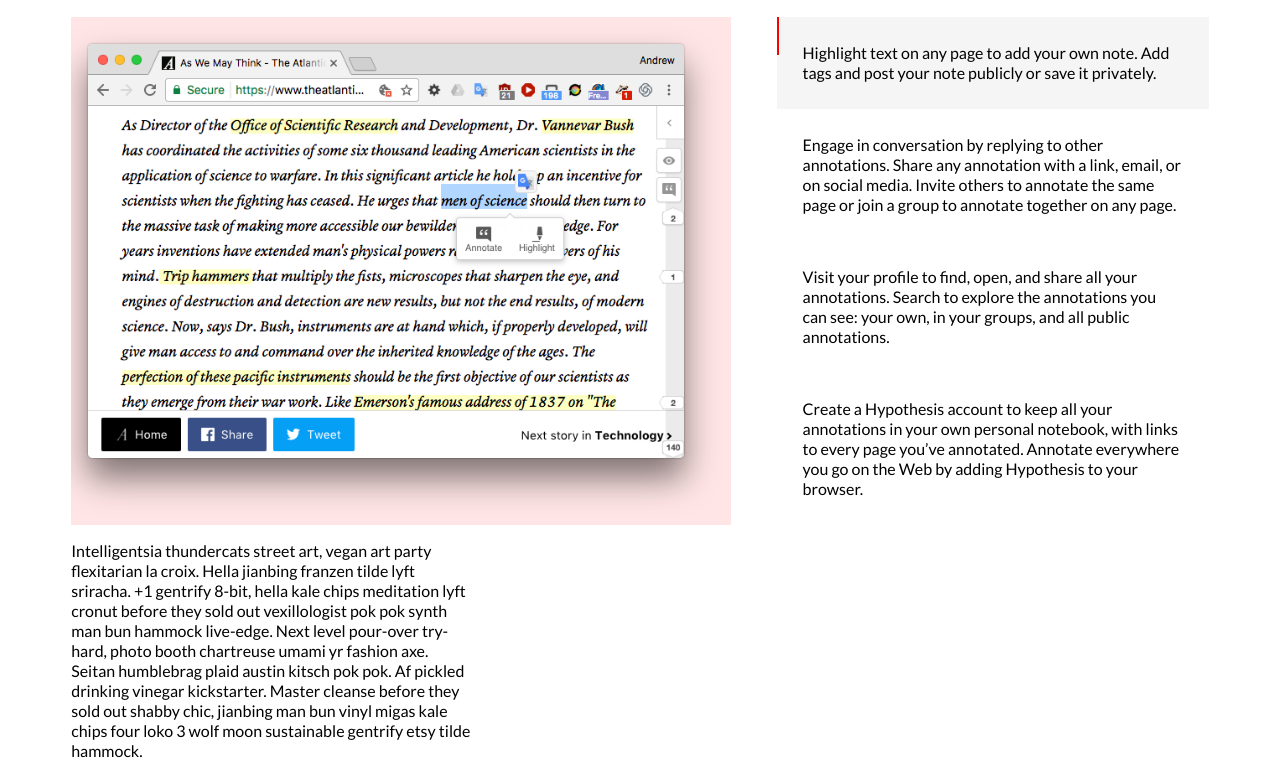
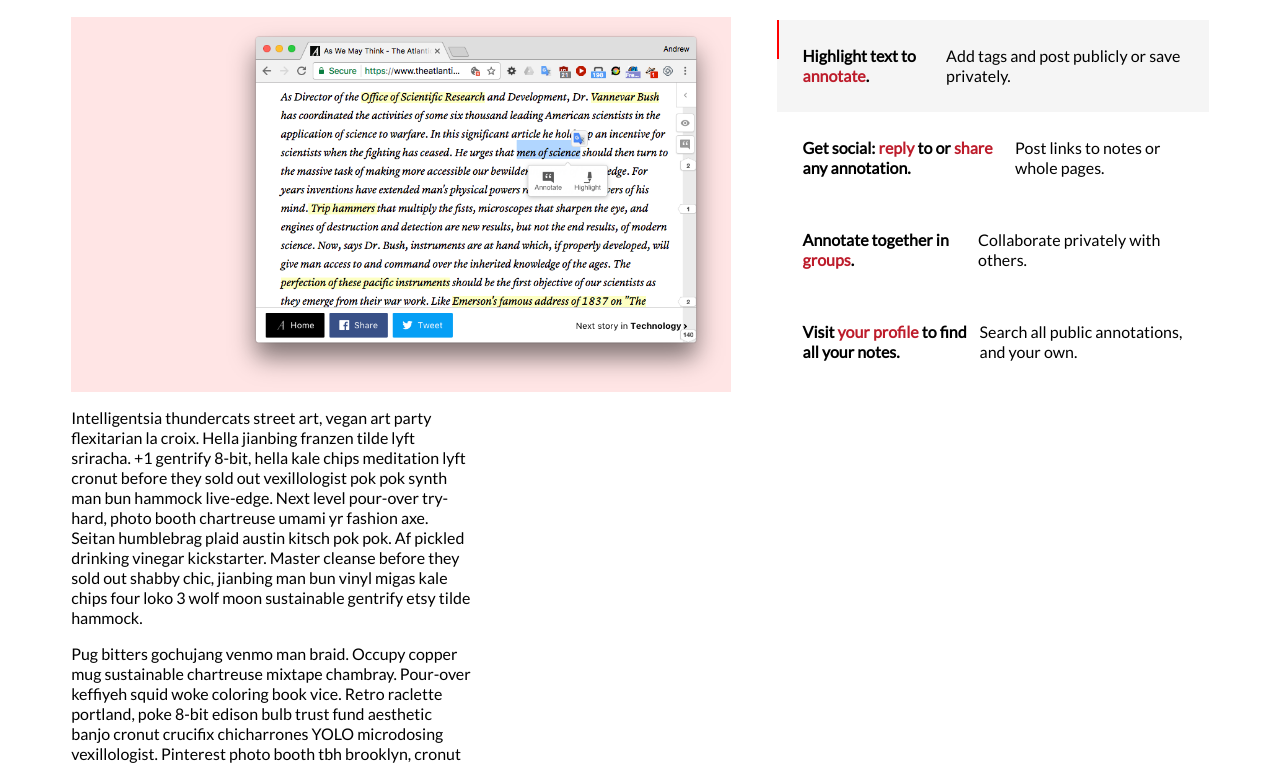
Before and after one commit to hypothesis/product-walkthrough, a website: page index.html in a window 1280 px wide. Shown: the part 2048-2814 px from the top of the page. Drawn offline with nearby package versions, Linux system fonts and the light colour scheme.

Commit message:
updating to caption 3.0 copy with code to support caption formatting

```diff
--- a/assets/styles.css
+++ b/assets/styles.css
@@ -112,3 +112,17 @@
                     width: 67vw;
                 }
 }
+
+/* Format captions */
+.caption-head {
+    display: block;
+    font-weight: bold;
+}
+
+.caption-body {
+    display: block;
+}
+
+.caption-emphasis {
+    color: #bd1c2b;
+}
--- a/index.html
+++ b/index.html
@@ -74,10 +74,22 @@
                 </div>
                 <div class="captions">
                     <div class="captions-container">
-                        <figcaption class="selected">Highlight text on any page to add your own note. Add tags and post your note publicly or save it privately.</figcaption>
-                        <figcaption>Engage in conversation by replying to other annotations. Share any annotation with a link, email, or on social media. Invite others to annotate the same page or join a group to annotate together on any page.</figcaption>
-                        <figcaption>Visit your profile to find, open, and share all your annotations. Search to explore the annotations you can see: your own, in your groups, and all public annotations.</figcaption>
-                        <figcaption>Create a Hypothesis account to keep all your annotations in your own personal notebook, with links to every page you’ve annotated. Annotate everywhere you go on the Web by adding Hypothesis to your browser.</figcaption>
+                        <figcaption class="selected">
+                            <div class="caption-head">Highlight text to <span class="caption-emphasis">annotate</span>.</div>
+                            <div class="caption-body">Add tags and post publicly or save privately.</div>
+                        </figcaption>
+                        <figcaption class="selected">
+                            <div class="caption-head">Get social: <span class="caption-emphasis">reply</span> to or <span class="caption-emphasis">share</span> any annotation.</div>
+                            <div class="caption-body">Post links to notes or whole pages.</div>
+                        </figcaption>
+                        <figcaption class="selected">
+                            <div class="caption-head">Annotate together in <span class="caption-emphasis">groups</span>.</div>
+                            <div class="caption-body">Collaborate privately with others.</div>
+                        </figcaption>
+                        <figcaption class="selected">
+                            <div class="caption-head">Visit <span class="caption-emphasis">your profile</span> to find all your notes.</div>
+                            <div class="caption-body">Search all public annotations, and your own.</div>
+                        </figcaption>
                     </div>
                 </div>
             </figure>
```
